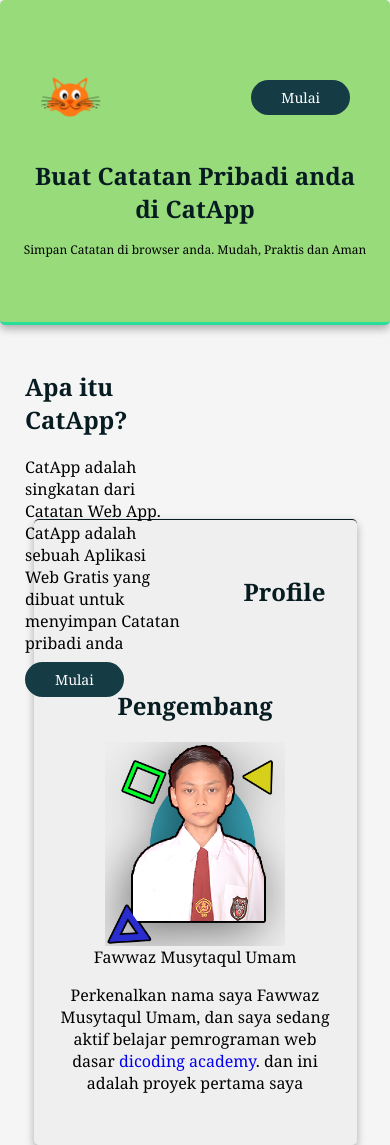
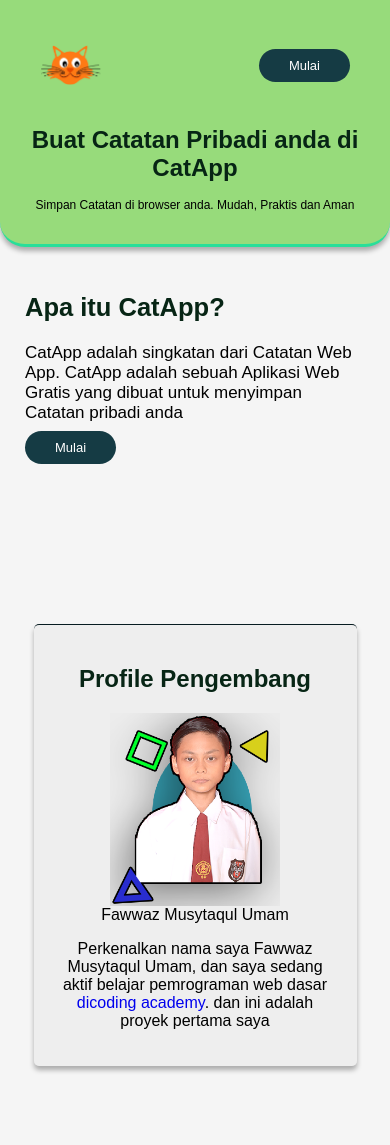
Before and after one commit to Fawwaz-Musytaqul-Umam/CatApp, a plain HTML site: page index.html in a window 390 px wide. Shown: the top 1145 px of the page. Drawn offline with Linux system fonts and the light colour scheme.

Commit message:
home page selesai

```diff
--- a/asset/styles/style.css
+++ b/asset/styles/style.css
@@ -5,50 +5,50 @@
 body {
     padding: 0;
     margin: 0;
-    font-family: Cambria, Cochin, Georgia, Times, 'Times New Roman', serif;
+    font-family: Arial, Helvetica, sans-serif;
     background-color: whitesmoke;
 }
 
 h1,
 h2 {
-    color: #071C21;
+    color: #072515;
 }
 
 a {
     text-decoration: none;
 }
 
+.card {
+    padding: 20px;
+    box-shadow: 0 4px 5px 0 rgba(0, 0, 0, 0.3);
+}
+
 body>header {
-    height: 325px;
     display: flex;
-    justify-content: center;
     flex-direction: column-reverse;
-    padding: 20px;
-    border-radius: 5px;
+    border-radius: 0 0 25px 25px;
     background-color: #97db7b;
     border-bottom: 3px solid #28DF99;
-    box-shadow: 0 4px 8px 0 rgba(0, 0, 0, 0.3);
 }
 
 .jumbotron {
     text-align: center;
 }
 
-nav {
+header nav {
     height: 90px;
-    padding: 10px 90px;
+    padding-inline: 90px;
     display: flex;
     justify-content: space-between;
     align-items: center;
 }
 
-nav .logo {
-    height: 80%;
+header nav .logo {
+    height: 70%;
 }
 
 .button {
     padding: 12px 45px;
-    font-size: 1.2em;
     color: white;
     background-color: #153B44;
     border-radius: 25px;
@@ -64,25 +64,23 @@ main {
 }
 
 #content {
-    width: 73%;
+    width: 68%;
     float: left;
+    font-size: 17px;
 }
 
 aside {
-    width: 25%;
-    padding: 20px;
+    width: 30%;
     float: right;
     border-top: 1px solid #071C21;
-    box-shadow: 0 2px 4px 0 rgba(0, 0, 0, 0.3);
     border-radius: 5px;
-
 }
 
 aside header {
     text-align: center;
 }
 
-.profile-image {
+aside .profile-image {
     width: 200px;
 }
 
@@ -91,21 +89,20 @@ aside section {
 }
 
 footer {
-    box-shadow: 0 -4px 5px 0 rgba(0, 0, 0, 0.2);
+    margin-top: 20vh;
+    padding: 40px;
+    font-weight: bold;
+    text-align: center;
+    color: whitesmoke;
     border-top: 3px solid #28df7a;
     background-color: #8dd371;
-    color: #414141;
-    padding: 40px;
-    color: white;
-    text-align: center;
-    font-weight: bold;
-    margin-top: 20vh;
+    border-radius: 25px 25px 0 0;
+    box-shadow: 0 -4px 5px 0 rgba(0, 0, 0, 0.2);
 }
 
-@media screen and (max-width: 1200px) {
+@media screen and (max-width: 1170px) {
     .button {
-        padding: 9px 39px;
-        font-size: 1em;
+        padding: 10px 39px;
     }
 
     main {
@@ -113,29 +110,17 @@ footer {
     }
 
     #content {
-        width: 65%;
-        padding-right: 50px;
+        width: 50%;
+        padding-right: 0;
     }
 
     aside {
-        width: 35%;
+        width: 47%;
     }
 
-    .profile-image {
-        width: 180px;
+    aside .profile-image {
+        width: 160px;
     }
-}
-
-@media screen and (max-width: 850px) {
-    #content {
-        width: 61%;
-        padding-right: 50px;
-    }
-
-    aside {
-        width: 39%;
-    }
-
 }
 
 @media screen and (max-width: 600px) {
@@ -144,25 +129,34 @@ footer {
     }
 
     .button {
-        padding: 8px 30px;
-        font-size: 14px;
+        padding: 9px 30px;
+        font-size: 13px;
     }
 
     header nav {
         padding: 5px 20px;
     }
 
-    nav .logo {
+    header nav .logo {
         height: 50%;
+    }
+
+    #content {
+        width: 100%;
+        float: none;
     }
 
     aside {
         width: 95%;
         margin: 20vh auto 0;
+        padding-block: 35px;
+        float: none;
+        border-radius: 5px;
         box-shadow: 0 4px 8px 0 rgba(0, 0, 0, 0.3);
-        border-radius: 5px;
-        float: none;
-        padding-block: 35px;
-        background-color: #e9e9e980;
+        background-color: #e2e2e269;
+    }
+
+    aside .profile-image {
+        width: 170px;
     }
 }
--- a/index.html
+++ b/index.html
@@ -37,8 +37,8 @@
 
         </div>
 
-        <aside>
-            <article class="card">
+        <aside class="card">
+            <article>
 
                 <header>
                     <h2>Profile Pengembang</h2>
```
